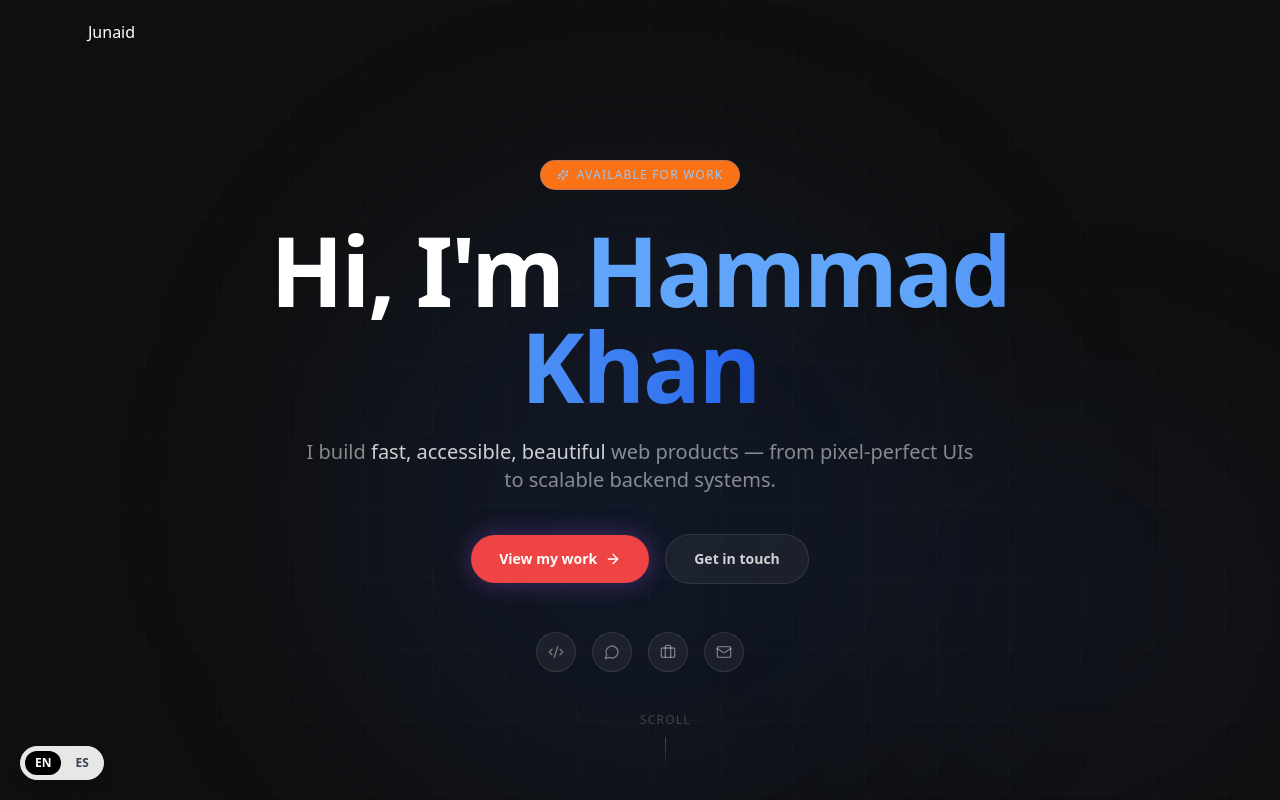
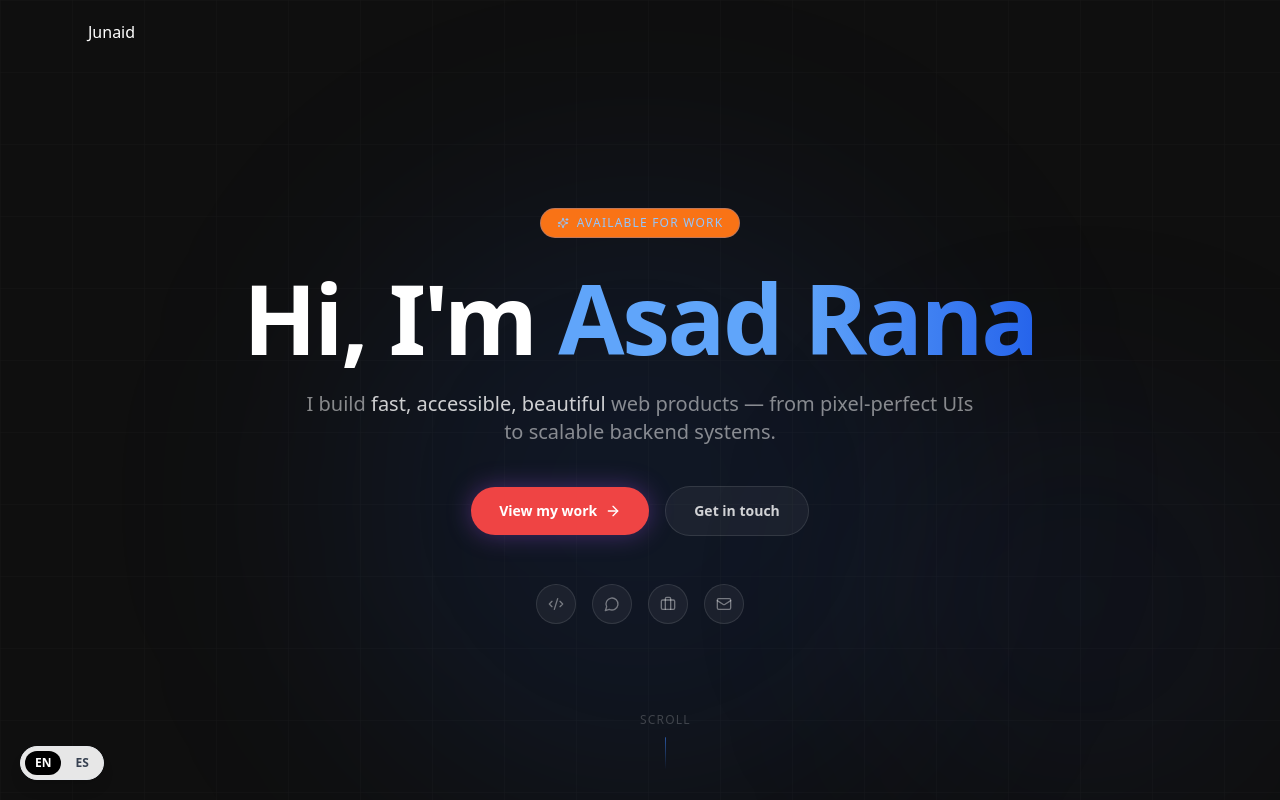
Before and after one commit to ranaasad01/atomic-build-a-modern-portfolio-website-with-da-5e8e79f9, a Next.js app: page / in a window 1280 px wide. Shown: the top 800 px of the page. Built offline with nearby package versions, Linux system fonts and the light colour scheme.

Commit message:
refactor(page): update hero section name to Asad Rana
Replace APP_NAME variable with hardcoded "Asad Rana" text in the hero section span element. Simplifies the component by removing unnecessary variable reference for this specific display text.

```diff
--- a/app/page.tsx
+++ b/app/page.tsx
@@ -295,11 +295,7 @@ export default function Home() {
 
             <span
               className="bg-gradient-to-r from-blue-400 via-blue-400 to-blue-600 bg-clip-text text-transparent"
-              data-atomic-id="a1se5xt9">
-
-              {APP_NAME}
-
-            </span>
+              data-atomic-id="a1se5xt9">Asad Rana</span>
 
           </motion.h1>
 
```
